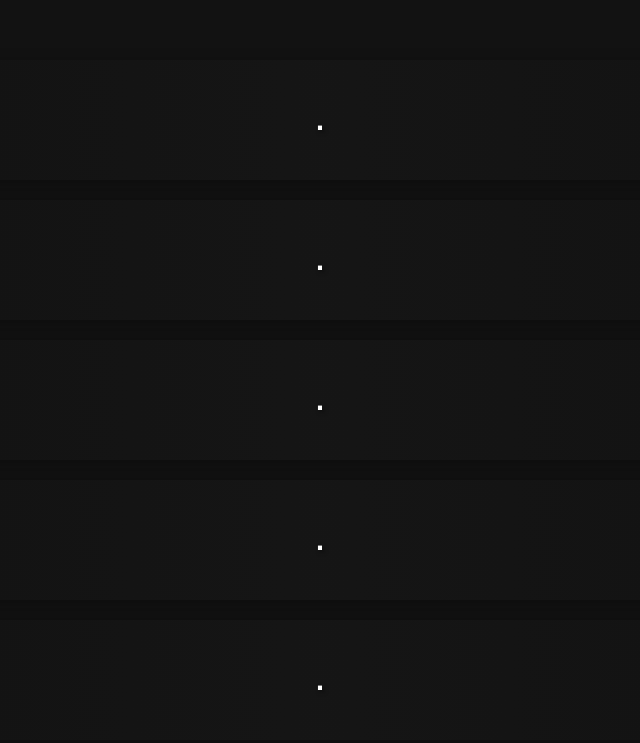
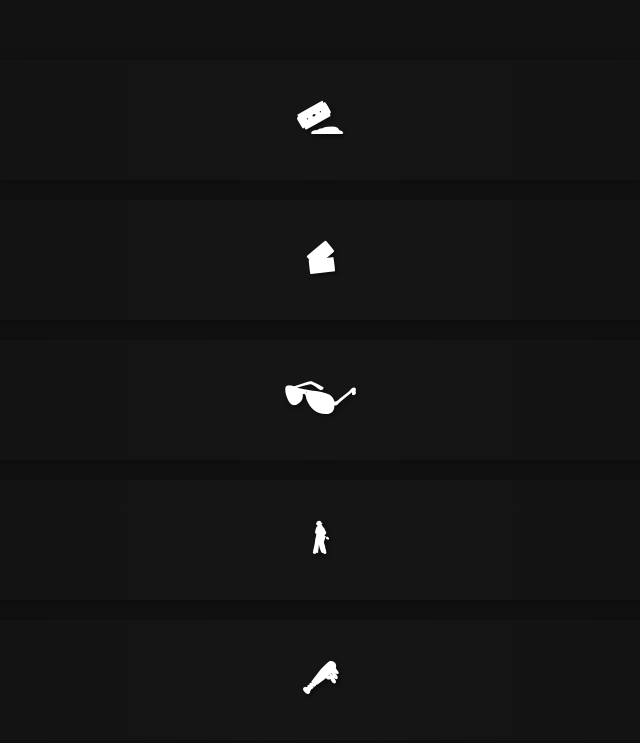
Before and after one commit to M1xos/m1x, a plain HTML site: page music.html in a window 1280 px wide. Shown: the whole page, without its empty margins (320-960 px from the left). Drawn offline with nearby package versions, Linux system fonts and the light colour scheme.

Commit message:
Update font family to 'Mafia Mix' and adjust section headings in music page

```diff
--- a/music.css
+++ b/music.css
@@ -1,6 +1,6 @@
 @font-face {
-    font-family: 'Clouds Mix';
-    src: url('./font/Clouds Mix.ttf') format('truetype');
+    font-family: 'Mafia Mix';
+    src: url('./fonts/Mafia Mix.ttf') format('truetype');
 }
 
 body {
@@ -57,7 +57,8 @@ body {
 }
 
 .section h2 {
-    font-size: 1.8rem;
+    font-family: 'Mafia Mix';
+    font-size: 2.8rem;
     margin: 0;
     text-shadow: 2px 2px 4px rgba(0, 0, 0, 0.5);
 }
--- a/music.html
+++ b/music.html
@@ -10,7 +10,7 @@
     <div class="container">
         <div class="section" data-url="" data-audio="classica">
             <div class="section-content">
-                <h2>.</h2>
+                <h2>d</h2>
             </div>
             <div class="audio-visualizer">
                 <div class="bar"></div>
@@ -26,7 +26,7 @@
 
         <div class="section" data-url="" data-audio="rock">
             <div class="section-content">
-                <h2>.</h2>
+                <h2>-</h2>
             </div>
             <div class="audio-visualizer">
                 <div class="bar"></div>
@@ -42,7 +42,7 @@
 
         <div class="section" data-url="" data-audio="jazz">
             <div class="section-content">
-                <h2>.</h2>
+                <h2>i</h2>
             </div>
             <div class="audio-visualizer">
                 <div class="bar"></div>
@@ -58,7 +58,7 @@
 
         <div class="section" data-url="" data-audio="electronic">
             <div class="section-content">
-                <h2>.</h2>
+                <h2>@</h2>
             </div>
             <div class="audio-visualizer">
                 <div class="bar"></div>
@@ -74,7 +74,7 @@
 
         <div class="section" data-url="" data-audio="hiphop">
             <div class="section-content">
-                <h2>.</h2>
+                <h2>7</h2>
             </div>
             <div class="audio-visualizer">
                 <div class="bar"></div>
```
